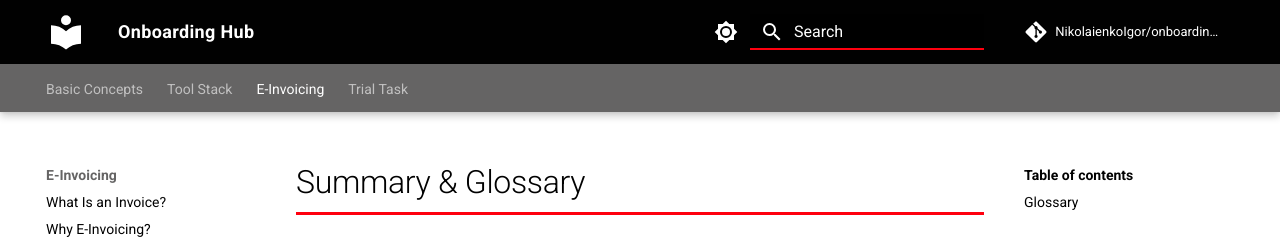
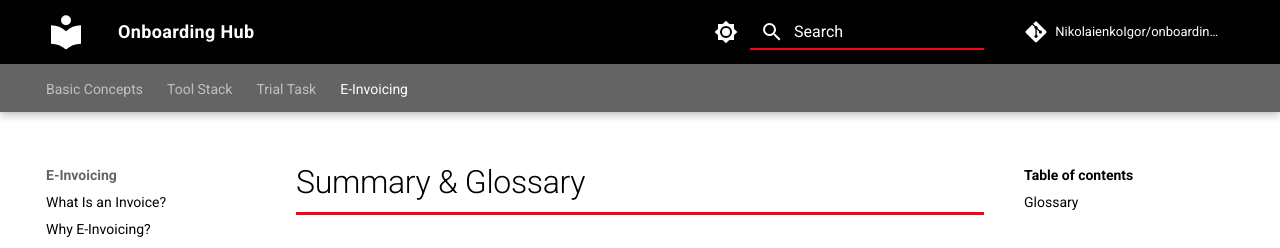
Before and after one commit to NikolaienkoIgor/onboarding_repo, an MkDocs documentation site: the page built from docs/e-invoicing/summary-glossary.md, in a window 1280 px wide. Shown: the top 248 px of the page. Built offline with MkDocs 1.6.1 and Material for MkDocs 9.7.7, drawn with Linux system fonts in a browser that asks for light colours; comment, search, counter and statistics services are not loaded; some of the changed lines change nothing that is shown.

Commit message:
move E-Invoicing to the rightmost nav position

```diff
--- a/mkdocs.yml
+++ b/mkdocs.yml
@@ -70,6 +70,8 @@ nav:
     - Regex: development/regex-pattern.md
   - Tool Stack:
     - Tools: development/tools.md
+  - Trial Task:
+    - Task: development/task.md
   - E-Invoicing:
     - What Is an Invoice?: e-invoicing/what-is-an-invoice.md
     - Why E-Invoicing?: e-invoicing/why-e-invoicing.md
@@ -77,8 +79,6 @@ nav:
     - E-Invoice Formats: e-invoicing/e-invoice-formats.md
     - Schematron Validation: e-invoicing/schematron-validation.md
     - Summary & Glossary: e-invoicing/summary-glossary.md
-  - Trial Task:
-    - Task: development/task.md
 
 extra:
   generator: false
```
